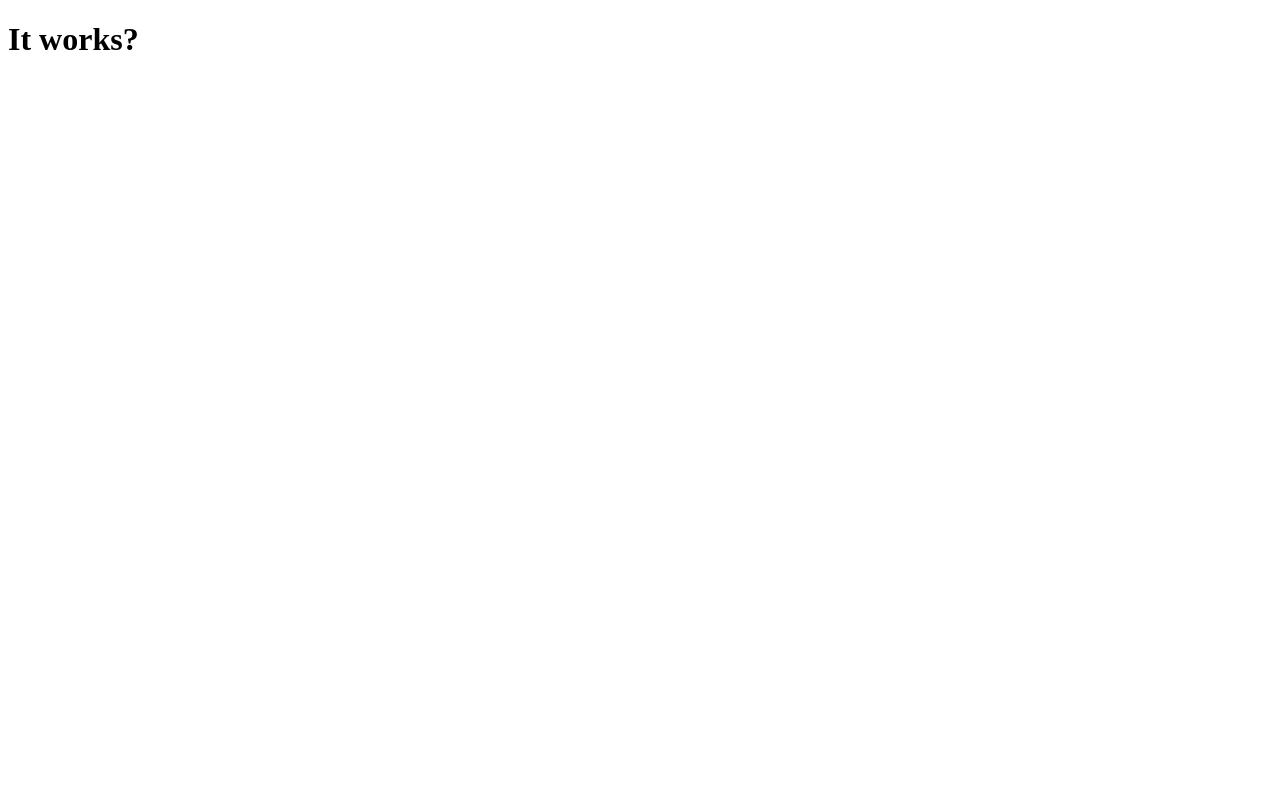
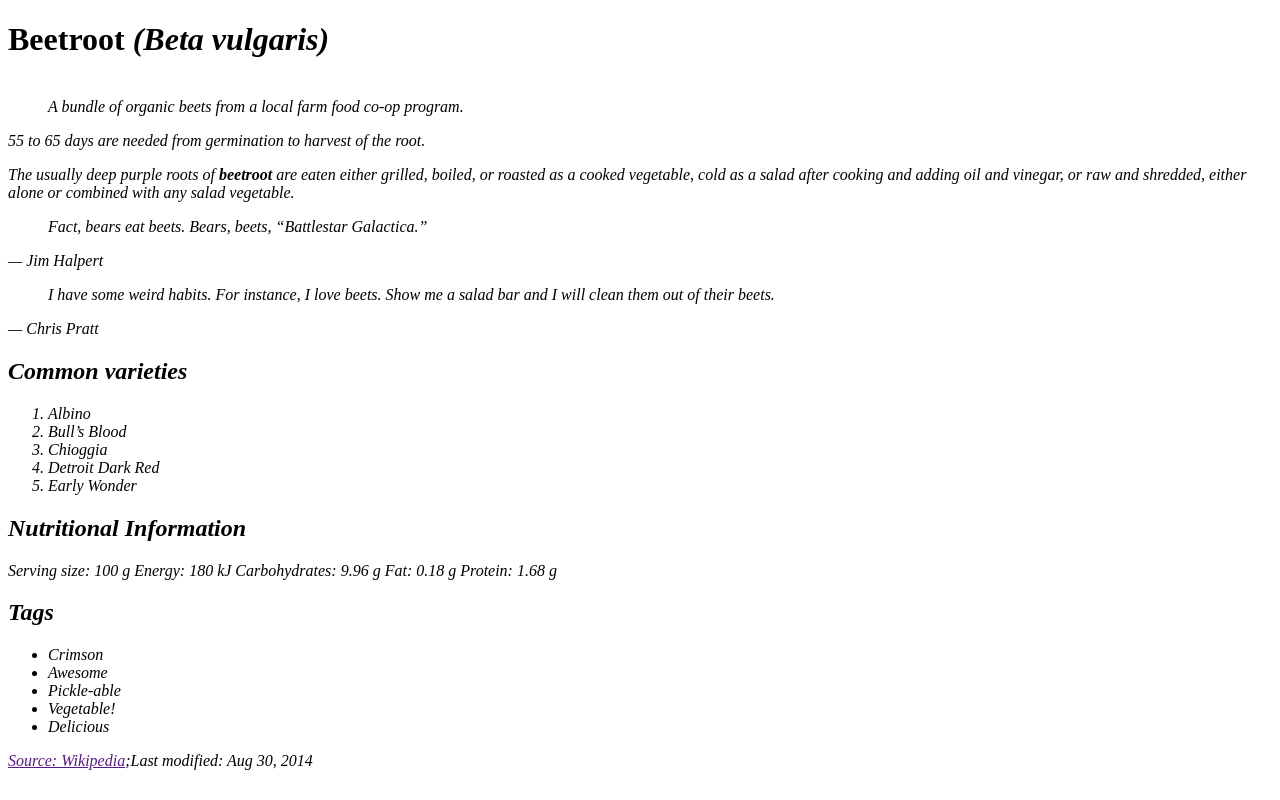
Before and after one commit to boot0080/dsn1678-exercise-0, a plain HTML site: page index.html in a window 1280 px wide. Drawn offline with Linux system fonts and the light colour scheme.

Commit message:
Added content and basic html to style

```diff
--- a/index.html
+++ b/index.html
@@ -6,7 +6,53 @@
 </head>
 <body>
 
-<h1>It works?</h1>
+	<h1>Beetroot <i>(Beta vulgaris)<i></h1>
 
+<figure>
+	<img src="" alt="">
+	<figcaption>A bundle of organic beets from a local farm food co-op program.</figcaption>
+</figure>
+
+	<p>55 to 65 days are needed from germination to harvest of the root.</p>
+	<p>The usually deep purple roots of <strong>beetroot</strong> are eaten either grilled, boiled, or roasted as a
+cooked vegetable, cold as a salad after cooking and adding oil and vinegar, or raw and
+shredded, either alone or combined with any salad vegetable.</p>
+
+	<blockquote>Fact, bears eat beets. Bears, beets, “Battlestar Galactica.”</blockquote>
+	<cite>— Jim Halpert</cite>
+
+	<blockquote>I have some weird habits. For instance, I love beets. Show me a salad bar and I will
+clean them out of their beets.</blockquote>
+	<cite>— Chris Pratt</cite>
+
+	<h2>Common varieties</h2>
+
+		<ol>
+			<li>Albino</li>
+			<li>Bull’s Blood</li>
+			<li>Chioggia</li>
+			<li>Detroit Dark Red</li>
+			<li>Early Wonder</li>
+		</ol>
+
+	<h2>Nutritional Information</h2>
+
+		Serving size: <data>100 g</data>
+		Energy: <data>180 kJ</data>
+		Carbohydrates: <data>9.96 g</data>
+		Fat: <data>0.18 g</data>
+		Protein: <data>1.68 g</data>
+
+  <h2>Tags</h2>
+
+		<ul>
+			<li>Crimson</li>
+			<li>Awesome</li>
+			<li>Pickle-able</li>
+			<li>Vegetable!</li>
+			<li>Delicious</li>
+		</ul>
+
+<a href="">Source: Wikipedia</a>;Last modified: Aug 30, 2014
 </body>
 </html>
```
